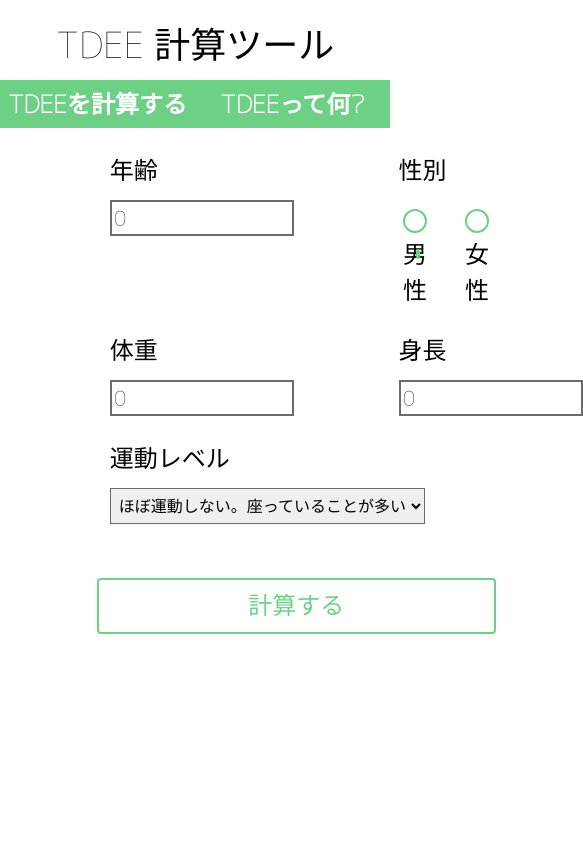
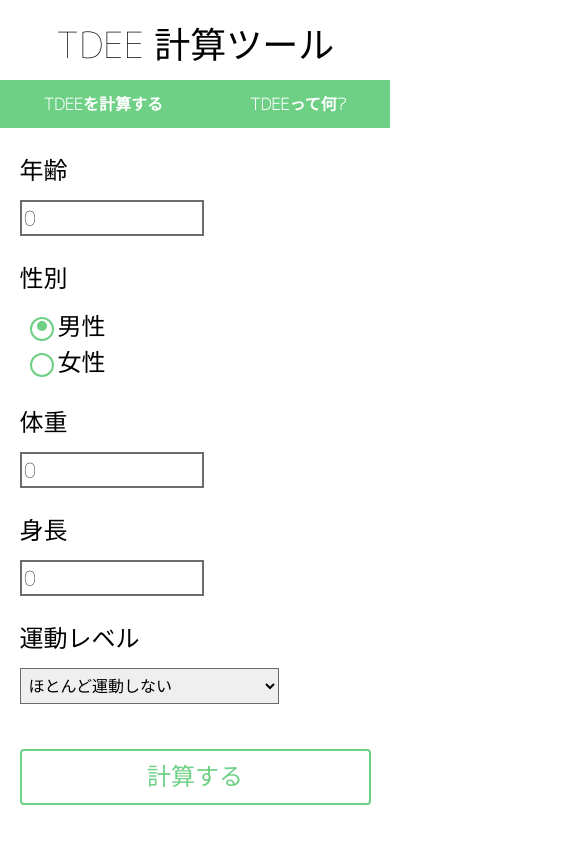
Before and after one commit to saba-can00/tdee_calculator_web, a React (Create React App) app: page / in a window 390 px wide. Shown: the whole page, 583 px wide, since content can reach past the window. Built offline with nearby package versions, Linux system fonts and the light colour scheme.

Commit message:
implement responsive design for mobile and tablet

```diff
--- a/src/components/MenuBar.js
+++ b/src/components/MenuBar.js
@@ -5,8 +5,7 @@ const Bar = styled.div`
   height: 48px;
   line-height: 48px;
   background: #6ed085;
-  display: grid;
-  grid-template-columns: 1fr 1fr;
+  display: flex;
 `;
 
 const Menu = styled.a`
@@ -14,9 +13,17 @@ const Menu = styled.a`
   color: #ffffff;
   font-style: normal;
   font-weight: 600;
-  font-size: 24px;
   cursor: pointer;
   text-decoration: none;
+  @media (min-width: 769px) {
+    font-size: 24px;
+  }
+  @media (max-width: 768px) {
+    font-size: 20px;
+  }
+  @media (max-width: 425px) {
+    font-size: 16px;
+  }
 `;
 
 export class MenuBar extends React.Component {
--- a/src/components/RadioButton.js
+++ b/src/components/RadioButton.js
@@ -8,9 +8,15 @@ const RadioButtonContainer = styled.div`
 
 const SelectionContainer = styled.div`
   display: flex;
-  flex-direction: row;
-  align-items: center;
-  justify-content: flex-start;
+  @media (min-width: 768px) {
+    flex-direction: row;
+    align-items: center;
+    justify-content: flex-start;
+  }
+  @media (max-width: 767px) {
+    flex-direction: column;
+    align-items: flex-start;
+  }
 `;
 
 const Selection = styled.div`
--- a/src/domain/entity/ActivityLevelConstants.js
+++ b/src/domain/entity/ActivityLevelConstants.js
@@ -1,9 +1,9 @@
 const LEVEL_LITTLE = {
-  label: "ほぼ運動しない。座っていることが多い",
+  label: "ほとんど運動しない",
   value: 1.2,
 };
 const LEVEL_LIGHT = {
-  label: "週に1、2回の運動をしている。",
+  label: "週に1、2回の運動をしている",
   value: 1.375,
 };
 const LEVEL_MODERATE = {
--- a/src/page/InputForm.js
+++ b/src/page/InputForm.js
@@ -65,14 +65,14 @@ export class InputForm extends React.Component {
   render() {
     return (
       <Form>
-        <GridCell>
+        <LeftCell>
           <NumberInput
             label="年齢"
             value={this.state.age}
             onChange={this.inputAge}
           />
-        </GridCell>
-        <GridCell>
+        </LeftCell>
+        <RightCell>
           <RadioButton
             label="性別"
             name="sex"
@@ -80,22 +80,22 @@ export class InputForm extends React.Component {
             selections={SEX}
             onChange={this.inputSex}
           />
-        </GridCell>
-        <GridCell>
+        </RightCell>
+        <LeftCell>
           <NumberInput
             label="体重"
             value={this.state.weight}
             onChange={this.inputWeight}
           />
-        </GridCell>
-        <GridCell>
+        </LeftCell>
+        <RightCell>
           <NumberInput
             label="身長"
             value={this.state.height}
             onChange={this.inputHeight}
           />
-        </GridCell>
-        <GridCell>
+        </RightCell>
+        <LeftCell>
           <DropDownInput
             label="運動レベル"
             name="activityLevel"
@@ -103,7 +103,7 @@ export class InputForm extends React.Component {
             onChange={this.inputActivityLevel}
             selections={ACTIVITY_LEVEL}
           />
-        </GridCell>
+        </LeftCell>
         <StyledButton label="計算する" onClick={this.calcCalorie} />
       </Form>
     );
@@ -111,23 +111,42 @@ export class InputForm extends React.Component {
 }
 
 const Form = styled.main`
-  display: grid;
-  grid-template-columns: 1fr 1fr;
-  width: 76%;
-  margin: 24px auto;
+  @media (min-width: 1024px) {
+    display: grid;
+    grid-template-columns: 1fr 1fr 1fr 1fr;
+    margin: 24px auto;
+  }
+  @media (max-width: 1023px) {
+    display: flex;
+    flex-direction: column;
+    justify-content: center;
+  }
+  @media (min-width: 426px) and (max-width: 1023px) {
+    margin: 24px 25%;
+  }
+  @media (max-width: 425px) {
+    margin: 24px 5%;
+  }
 `;
 
-const GridCell = styled.div`
-  display: block;
-  margin: 0 20% 24px;
+const LeftCell = styled.div`
+  grid-column-start: 2;
+  grid-column-end: 3;
+  margin-bottom: 24px;
+`;
+
+const RightCell = styled.div`
+  grid-column-start: 3;
+  grid-column-end: 4;
+  margin-bottom: 24px;
 `;
 
 const StyledButton = styled(MainActionButton).attrs((props) => ({
   label: props.label,
 }))`
-  grid-column-start: 1;
-  grid-column-end: 3;
+  grid-column-start: 2;
+  grid-column-end: 4;
   grid-row-start: 4;
   grid-row-end: 5;
-  margin: 6% 10% 24px;
+  margin-top: 6%;
 `;
```
